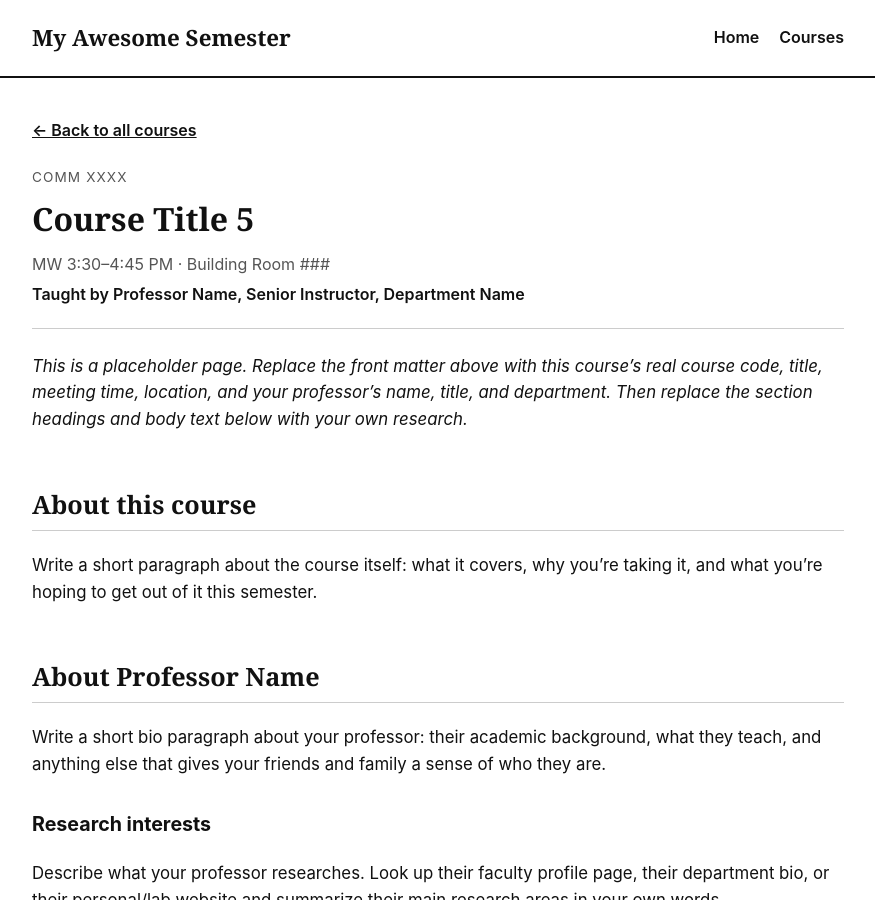
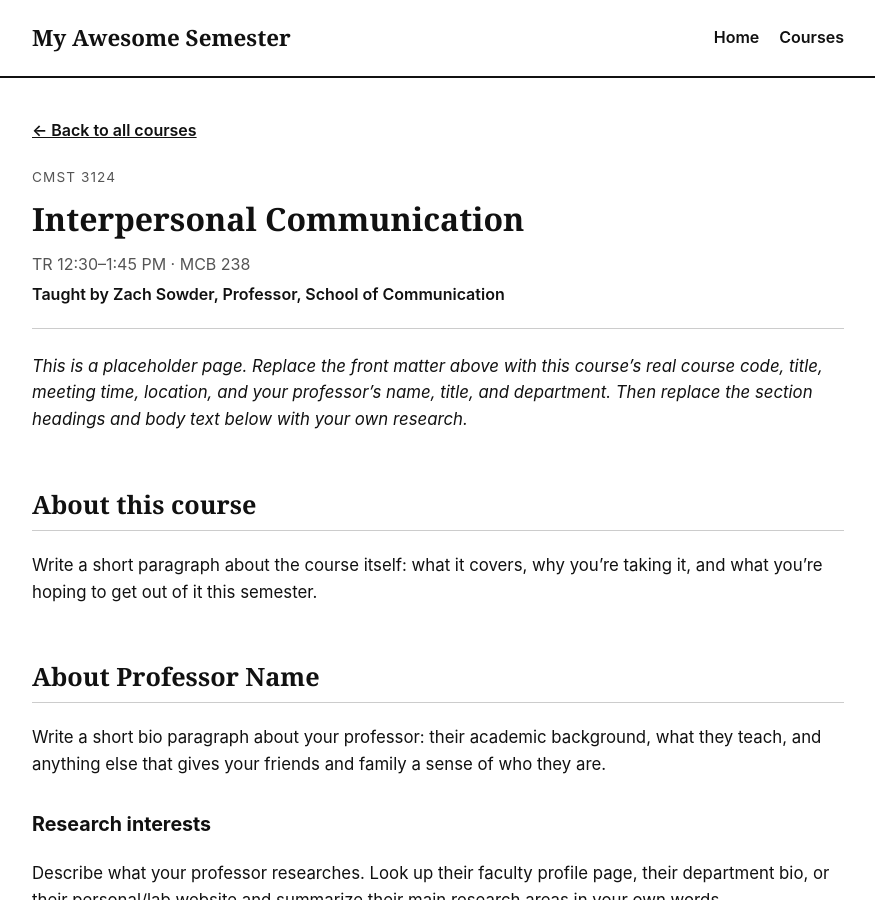
Before and after one commit to Jacobw23-Coder/myawesomesemester, a Jekyll site: the page built from _courses/course-05.md, in a window 1280 px wide and 900 px high. Shown: the whole window, without its empty margins (202-1077 px from the left). Built offline with Jekyll 4.4.1, drawn with Linux system fonts in a browser that asks for light colours.

Commit message:
Update course details for Course 5

```diff
--- a/_courses/course-05.md
+++ b/_courses/course-05.md
@@ -1,12 +1,12 @@
 ---
 course_number: 5
-course_code: "COMM XXXX"
-course_title: "Course Title 5"
-meeting_time: "MW 3:30–4:45 PM"
-location: "Building Room ###"
-instructor_name: "Professor Name"
-instructor_title: "Senior Instructor"
-instructor_department: "Department Name"
+course_code: "CMST 3124"
+course_title: "Interpersonal Communication"
+meeting_time: "TR 12:30–1:45 PM"
+location: "MCB 238"
+instructor_name: "Zach Sowder"
+instructor_title: "Professor"
+instructor_department: "School of Communication"
 ---
 
 _This is a placeholder page. Replace the front matter above with this course's real
```
